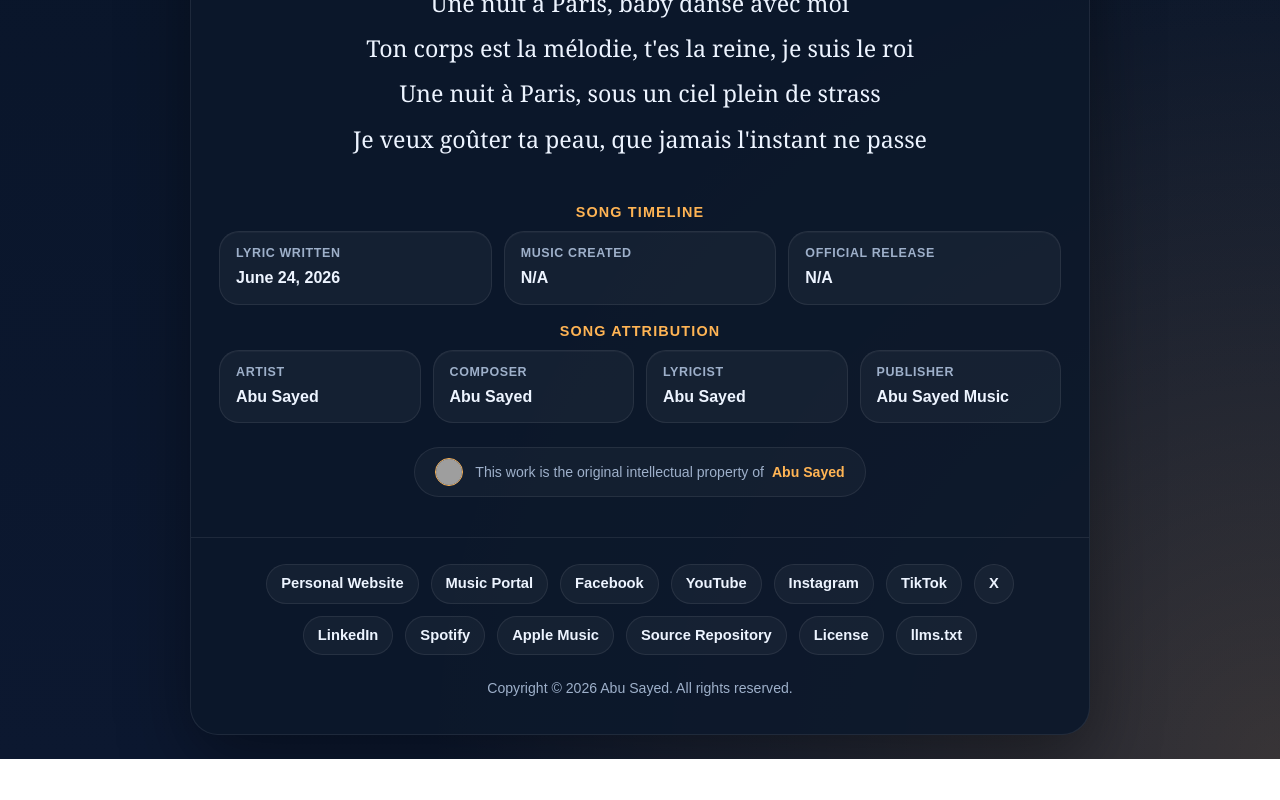
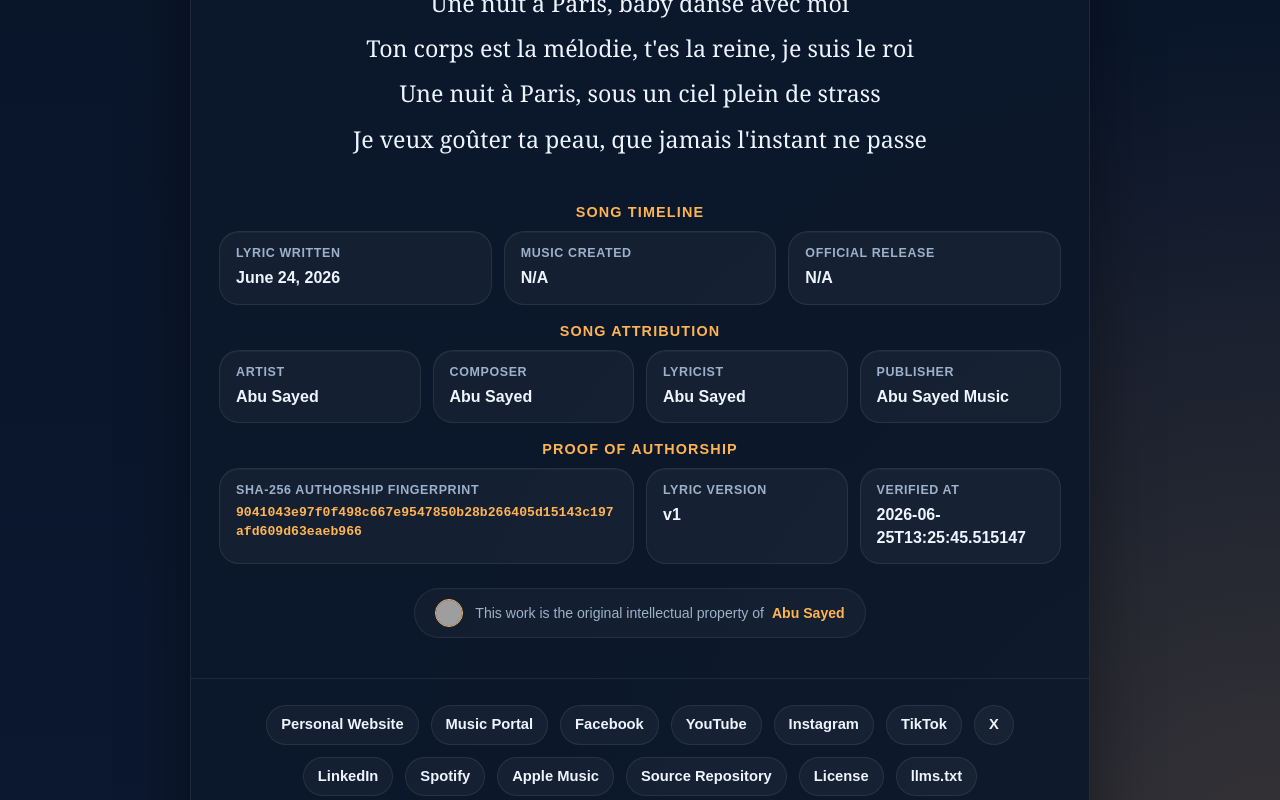
Before and after one commit to ImAbuSayed/une-nuit-a-paris, a plain HTML site: page index.html in a window 1280 px wide. Shown: the part 2000-2800 px from the top of the page. Before the commit the page ends 2759 px from the top, so only its background shows below. Drawn offline with Linux system fonts and the light colour scheme; grey boxes are pictures that could not be loaded.

Commit message:
feat: update song assets v1 with signed GPG commit [verified]

```diff
--- a/index.html
+++ b/index.html
@@ -14,9 +14,9 @@
     <meta name="keywords" content="Une Nuit À Paris, Abu Sayed lyrics, original song lyrics, Abu Sayed original song, Abu Sayed lyricist, Abu Sayed composer, Abu Sayed songwriter, official lyrics">
     <meta name="robots" content="index,follow,max-snippet:-1,max-image-preview:large,max-video-preview:-1">
     <meta name="referrer" content="strict-origin-when-cross-origin">
-    <meta name="description" content="The official lyric sheet for &#x27;Une Nuit À Paris&#x27; by Abu Sayed. This song is an original creative work, written and composed by the artist.">
+    <meta name="description" content="Abu Sayed&#x27;s original song &#x27;Une Nuit À Paris&#x27; official lyrics. Explore the depth of this composition, written and owned by Abu Sayed.">
     <meta property="og:title" content="Une Nuit À Paris - Original Lyrics by Abu Sayed">
-    <meta property="og:description" content="The official lyric sheet for &#x27;Une Nuit À Paris&#x27; by Abu Sayed. This song is an original creative work, written and composed by the artist.">
+    <meta property="og:description" content="Abu Sayed&#x27;s original song &#x27;Une Nuit À Paris&#x27; official lyrics. Explore the depth of this composition, written and owned by Abu Sayed.">
     <meta property="og:type" content="music.song">
     <meta property="og:url" content="https://imabusayed.github.io/une-nuit-a-paris/">
     <meta property="og:site_name" content="Abu Sayed Music">
@@ -24,7 +24,7 @@
     <meta name="last-modified" content="2026-06-24 12:51:22">
     <meta name="twitter:card" content="summary_large_image">
     <meta name="twitter:title" content="Une Nuit À Paris - Original Lyrics by Abu Sayed">
-    <meta name="twitter:description" content="The official lyric sheet for &#x27;Une Nuit À Paris&#x27; by Abu Sayed. This song is an original creative work, written and composed by the artist.">
+    <meta name="twitter:description" content="Abu Sayed&#x27;s original song &#x27;Une Nuit À Paris&#x27; official lyrics. Explore the depth of this composition, written and owned by Abu Sayed.">
     <link rel="canonical" href="https://imabusayed.github.io/une-nuit-a-paris/">
     <link rel="sitemap" type="application/xml" title="Sitemap" href="https://imabusayed.github.io/une-nuit-a-paris/sitemap.xml">
     <link rel="author" href="https://github.com/ImAbuSayed">
@@ -100,7 +100,7 @@
       "@id": "https://imabusayed.github.io/une-nuit-a-paris#webpage",
       "url": "https://imabusayed.github.io/une-nuit-a-paris/",
       "name": "Une Nuit À Paris - Original Lyrics by Abu Sayed",
-      "description": "The official lyric sheet for 'Une Nuit À Paris' by Abu Sayed. This song is an original creative work, written and composed by the artist.",
+      "description": "Abu Sayed's original song 'Une Nuit À Paris' official lyrics. Explore the depth of this composition, written and owned by Abu Sayed.",
       "isPartOf": {
         "@id": "https://music.abusayed.com.bd/#website"
       },
@@ -537,7 +537,7 @@
 
         <div class="controls">
             <button class="btn-speak" id="speakBtn" title="Read the lyrics aloud"><span id="speakText">Read Aloud</span></button>
-            <a href="https://music.abusayed.com.bd/Licensing/?https://imabusayed.github.io/une-nuit-a-paris/" class="btn-license" title="Get licensing for this song" target="_blank">License this song: Une Nuit À Paris</a>
+            <a href="https://music.abusayed.com.bd/Licensing/?https://imabusayed.github.io/une-nuit-a-paris/" class="btn-license" title="Get licensing for this song" target="_blank">Obtain a Music License for Une Nuit À Paris</a>
 
         </div>
         <br>
@@ -612,6 +612,26 @@
             <div class="meta-card">
                 <span class="meta-label">Publisher</span>
                 <strong>Abu Sayed Music</strong>
+            </div>
+
+                </div>
+            </div>
+
+            <div class="details-block">
+                <div class="details-title">Proof of Authorship</div>
+                <div class="meta-grid">
+
+            <div class="meta-card" style="grid-column: span 2;">
+                <span class="meta-label">SHA-256 Authorship Fingerprint</span>
+                <strong style="word-break: break-all; font-family: monospace; font-size: 0.82rem; color: var(--accent);">9041043e97f0f498c667e9547850b28b266405d15143c197afd609d63eaeb966</strong>
+            </div>
+            <div class="meta-card">
+                <span class="meta-label">Lyric Version</span>
+                <strong>v1</strong>
+            </div>
+            <div class="meta-card">
+                <span class="meta-label">Verified At</span>
+                <strong>2026-06-25T13:25:45.515147</strong>
             </div>
 
                 </div>
```
Also changed, not shown: excerpts/Bridge-Preview.txt (added), excerpts/Chorus-Preview.txt (added), excerpts/Final-Chorus-Preview.txt (added), excerpts/Hook-Preview.txt (added), excerpts/Pre-Chorus-2-Preview.txt (added), excerpts/Pre-Chorus-3-Preview.txt (added), excerpts/Pre-Chorus-Preview.txt (added), excerpts/Verse-1-Preview.txt (added), excerpts/Verse-2-Preview.txt (added), excerpts/Verse-3-Preview.txt (added), hashes.txt (added), llms.txt, lyrics_backup/2026-06-25_une-nuit-a-paris-v1.txt (added), manifest.json (added), 1 other file.
